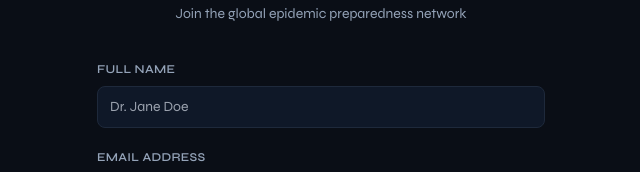
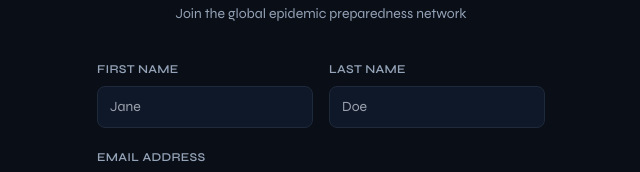
Before and after one commit to Mugara250/episim, a Next.js app in the folder frontend/: page /register in a window 1280 px wide. Shown: the part 200-372 px from the top of the page, without its empty margins (319-959 px from the left). Built offline with nearby package versions, Linux system fonts and the light colour scheme; no server answers.

Commit message:
change full name to first name and last name on registration page

```diff
--- a/frontend/app/dashboard/page.tsx
+++ b/frontend/app/dashboard/page.tsx
@@ -5,6 +5,7 @@ import { useRouter } from "next/navigation";
 import { DashboardShell } from "@/components/DashboardShell";
 import { getMe, type User } from "@/lib/api";
 import { getToken } from "@/lib/auth";
+import { fullName } from "@/lib/name";
 import { roleLabel } from "@/lib/roles";
 
 export default function DashboardPage() {
@@ -31,7 +32,7 @@ export default function DashboardPage() {
       {user && (
         <div className="mt-6 rounded-2xl border border-border bg-surface p-6">
           <p className="text-sm text-text-secondary">Welcome back,</p>
-          <p className="mt-1 text-xl font-bold text-text-primary">{user.full_name}</p>
+          <p className="mt-1 text-xl font-bold text-text-primary">{fullName(user)}</p>
           <span className="mt-3 inline-flex items-center gap-2 rounded-full border border-border bg-surface-2 px-3 py-1 text-xs font-medium text-brand-light">
             <span className="h-1.5 w-1.5 rounded-full bg-brand" />
             {roleLabel(user.role)}
--- a/frontend/app/disease-presets/page.tsx
+++ b/frontend/app/disease-presets/page.tsx
@@ -8,6 +8,7 @@ import { PresetBadge } from "@/components/disease-presets/PresetBadge";
 import { CloneModal } from "@/components/disease-presets/CloneModal";
 import { getDiseasePresets, getMe, getUserPublic, type DiseasePreset, type User, type UserPublic } from "@/lib/api";
 import { getToken } from "@/lib/auth";
+import { fullName } from "@/lib/name";
 import { canCreatePresets } from "@/lib/permissions";
 import { roleLabel } from "@/lib/roles";
 
@@ -56,7 +57,7 @@ export default function DiseasePresetsPage() {
     if (preset.is_builtin) return "System";
     if (preset.permissions.is_owner) return "You";
     const creator = preset.created_by ? creators[preset.created_by] : undefined;
-    return creator ? `${creator.full_name} (${roleLabel(creator.role)})` : "Another user";
+    return creator ? `${fullName(creator)} (${roleLabel(creator.role)})` : "Another user";
   }
 
   return (
--- a/frontend/app/register/page.tsx
+++ b/frontend/app/register/page.tsx
@@ -19,7 +19,8 @@ const ROLES: { value: RegisterInput["role"]; label: string }[] = [
 export default function RegisterPage() {
   const router = useRouter();
   const [institutions, setInstitutions] = useState<Institution[]>([]);
-  const [fullName, setFullName] = useState("");
+  const [firstName, setFirstName] = useState("");
+  const [lastName, setLastName] = useState("");
   const [email, setEmail] = useState("");
   const [institutionId, setInstitutionId] = useState("");
   const [role, setRole] = useState<RegisterInput["role"]>("analyst");
@@ -52,7 +53,8 @@ export default function RegisterPage() {
     setLoading(true);
     try {
       await register({
-        full_name: fullName,
+        first_name: firstName,
+        last_name: lastName,
         email,
         password,
         role,
@@ -92,16 +94,28 @@ export default function RegisterPage() {
         <AuthHeader title="Create your account" subtitle="Join the global epidemic preparedness network" />
 
         <form onSubmit={handleSubmit} className="mt-8 space-y-4">
-          <Field label="Full name">
-            <input
-              required
-              placeholder="Dr. Jane Doe"
-              autoComplete="name"
-              value={fullName}
-              onChange={(e) => setFullName(e.target.value)}
-              className="input"
-            />
-          </Field>
+          <div className="grid grid-cols-2 gap-4">
+            <Field label="First name">
+              <input
+                required
+                placeholder="Jane"
+                autoComplete="given-name"
+                value={firstName}
+                onChange={(e) => setFirstName(e.target.value)}
+                className="input"
+              />
+            </Field>
+            <Field label="Last name">
+              <input
+                required
+                placeholder="Doe"
+                autoComplete="family-name"
+                value={lastName}
+                onChange={(e) => setLastName(e.target.value)}
+                className="input"
+              />
+            </Field>
+          </div>
 
           <Field label="Email address">
             <input
--- /dev/null
+++ b/frontend/lib/name.ts
@@ -0,0 +1,3 @@
+export function fullName(person: { first_name: string; last_name: string }): string {
+  return `${person.first_name} ${person.last_name}`.trim();
+}
```
Also changed, not shown: frontend/lib/api-types.ts (+16 -8 lines), 1 other file (tests, documents, lock files or other folders).
